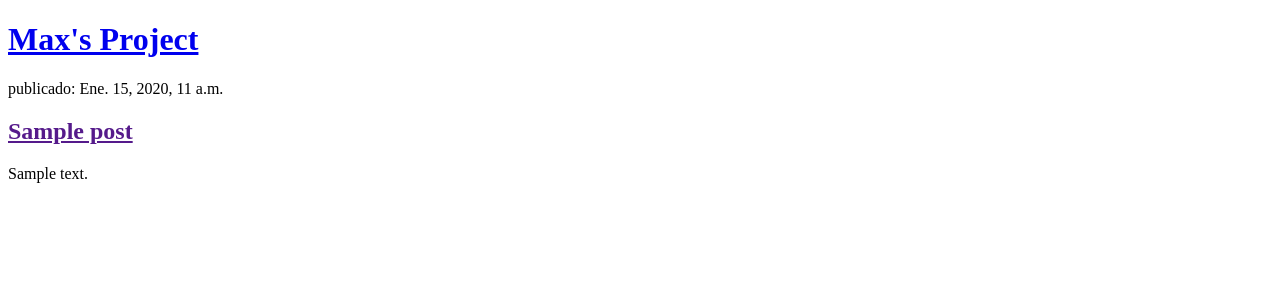
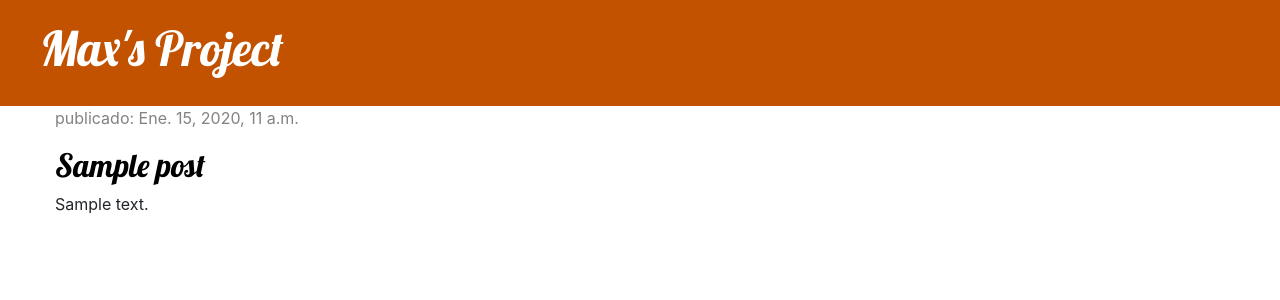
Before and after one commit to shaphirom/primer_blog, a Django app: page / in a window 1280 px wide. Shown: the top 300 px of the page. Run offline with Django 3.2, Linux system fonts and the light colour scheme; tables that the repository leaves empty hold one stand-in row (values such as "Sample post"); some libraries are stand-ins or nearby versions.

Commit message:
Añadido de CSS a la plantilla de Blog

```diff
--- /dev/null
+++ b/blog/static/css/blog.css
@@ -0,0 +1,46 @@
+.page-header {
+    background-color: #C25100;
+    margin-top: 0;
+    padding: 20px 20px 20px 40px;
+}
+
+.page-header h1, .page-header h1 a, .page-header h1 a:visited, .page-header h1 a:active {
+    color: #ffffff;
+    font-size: 36pt;
+    text-decoration: none;
+}
+
+.content {
+    margin-left: 40px;
+}
+
+h1, h2, h3, h4 {
+    font-family: 'Lobster', cursive;
+}
+
+.date {
+    color: #828282;
+}
+
+.save {
+    float: right;
+}
+
+.post-form textarea, .post-form input {
+    width: 100%;
+}
+
+.top-menu, .top-menu:hover, .top-menu:visited {
+    color: #ffffff;
+    float: right;
+    font-size: 26pt;
+    margin-right: 20px;
+}
+
+.post {
+    margin-bottom: 70px;
+}
+
+.post h2 a, .post h2 a:visited {
+    color: #000000;
+}
--- a/blog/templates/blog/post_list.html
+++ b/blog/templates/blog/post_list.html
@@ -1,21 +1,37 @@
+{% load static %}
 <!DOCTYPE html>
 <html lang="en">
 	<head>
 		<meta charset="UTF-8">
 		<title>Max's Project</title>
+		<link rel="stylesheet" href="https://stackpath.bootstrapcdn.com/bootstrap/4.4.1/css/bootstrap.min.css" integrity="sha384-Vkoo8x4CGsO3+Hhxv8T/Q5PaXtkKtu6ug5TOeNV6gBiFeWPGFN9MuhOf23Q9Ifjh" crossorigin="anonymous">
+		<link rel="stylesheet" href="{% static '/css/blog.css' %}">
+		<link href="//fonts.googleapis.com/css?family=Lobster&subset=latin,latin-ext" rel="stylesheet" type="text/css">
 	</head>
     <body>
-        <div>
+		<div class="page-header">
             <h1><a href="/">Max's Project</a></h1>
         </div>
 
-       {% for post in posts %}
-		    <div>
-		        <p> publicado: {{ post.published_date }}</p>
-		        <h2><a href="">{{ post.title }}</a></h2>
-		        <p>{{ post.text|linebreaksbr }}</p>
+       <div class="content container">
+		    <div class="row">
+		        <div class="col-md-8">
+		            {% for post in posts %}
+		                <div class="post">
+		                    <div class="date">
+		                        <p>publicado: {{ post.published_date }}</p>
+		                    </div>
+		                    <h2><a href="">{{ post.title }}</a></h2>
+		                    <p>{{ post.text|linebreaksbr }}</p>
+		                </div>
+		            {% endfor %}
+		        </div>
 		    </div>
-		{% endfor %}
+		</div>
 
+
+		<script src="https://code.jquery.com/jquery-3.4.1.slim.min.js" integrity="sha384-J6qa4849blE2+poT4WnyKhv5vZF5SrPo0iEjwBvKU7imGFAV0wwj1yYfoRSJoZ+n" crossorigin="anonymous"></script>
+		<script src="https://cdn.jsdelivr.net/npm/popper.js@1.16.0/dist/umd/popper.min.js" integrity="sha384-Q6E9RHvbIyZFJoft+2mJbHaEWldlvI9IOYy5n3zV9zzTtmI3UksdQRVvoxMfooAo" crossorigin="anonymous"></script>
+		<script src="https://stackpath.bootstrapcdn.com/bootstrap/4.4.1/js/bootstrap.min.js" integrity="sha384-wfSDF2E50Y2D1uUdj0O3uMBJnjuUD4Ih7YwaYd1iqfktj0Uod8GCExl3Og8ifwB6" crossorigin="anonymous"></script>
     </body>
 </html>
```
